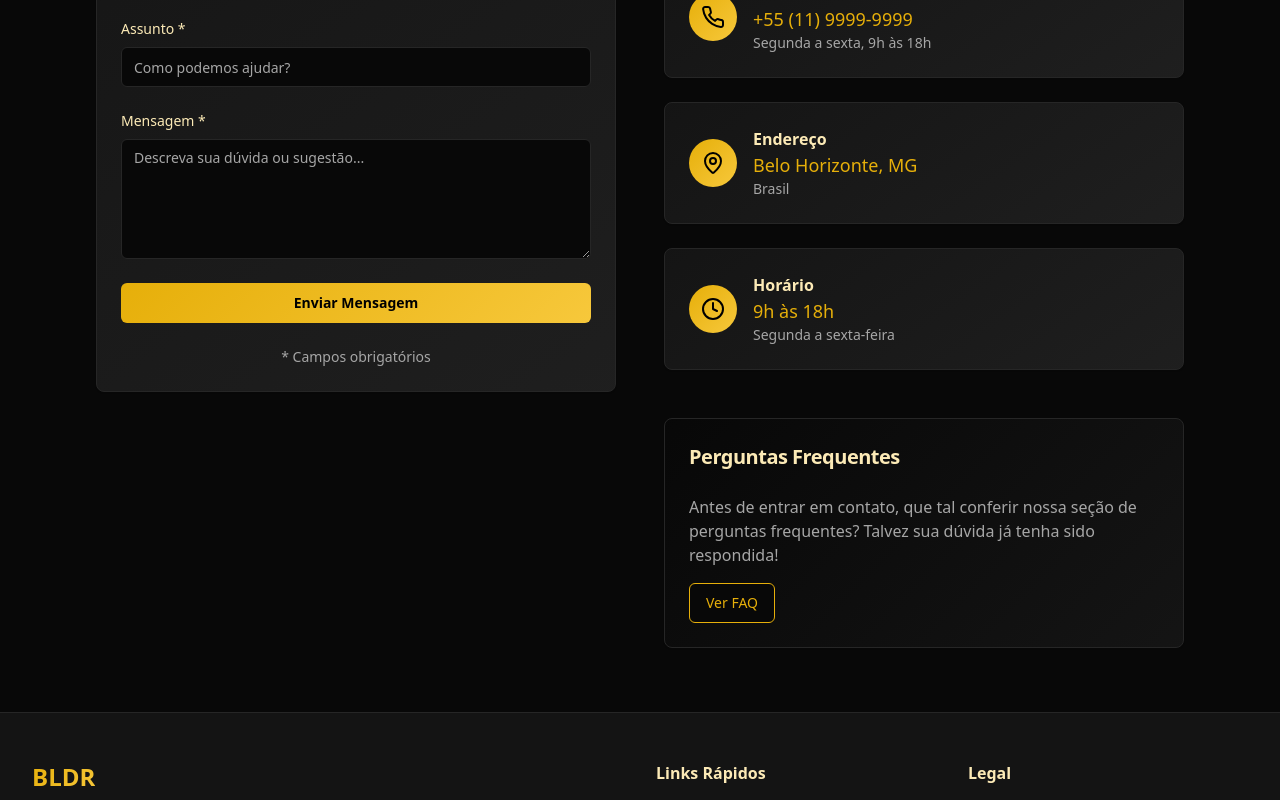
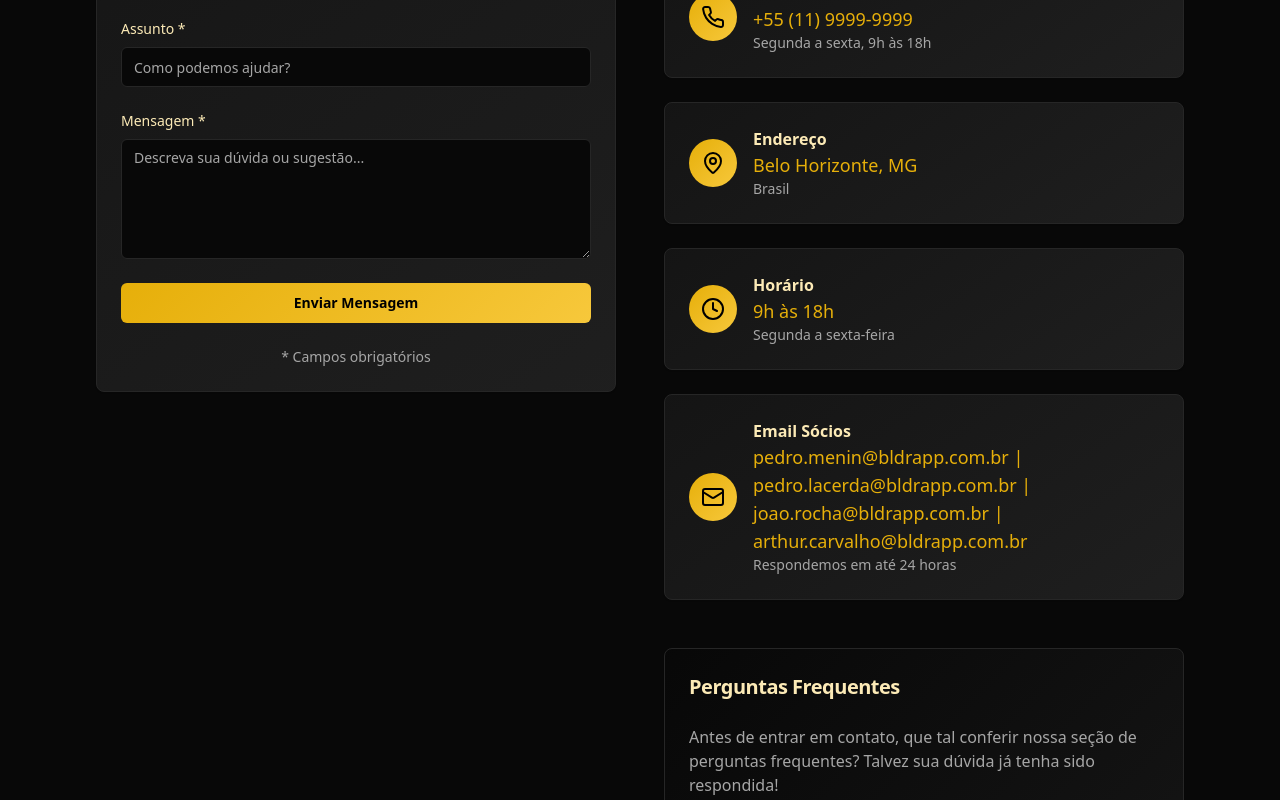
Before and after one commit to BLDR-APP/bldr-genesis-launch, a React (Vite) app: page /contato in a window 1280 px wide. Shown: the part 506-1306 px from the top of the page. Built offline with nearby package versions, Linux system fonts and the light colour scheme.

Commit message:
Update Contact.tsx

```diff
--- a/src/pages/Contact.tsx
+++ b/src/pages/Contact.tsx
@@ -31,6 +31,12 @@ const Contact = () => {
       title: "Horário",
       value: "9h às 18h",
       description: "Segunda a sexta-feira"
+    },
+    {
+      icon: <Mail className="h-6 w-6" />,
+      title: "Email Sócios",
+      value: "pedro.menin@bldrapp.com.br | pedro.lacerda@bldrapp.com.br | joao.rocha@bldrapp.com.br | arthur.carvalho@bldrapp.com.br",
+      description: "Respondemos em até 24 horas"
     }
   ];
 
```
